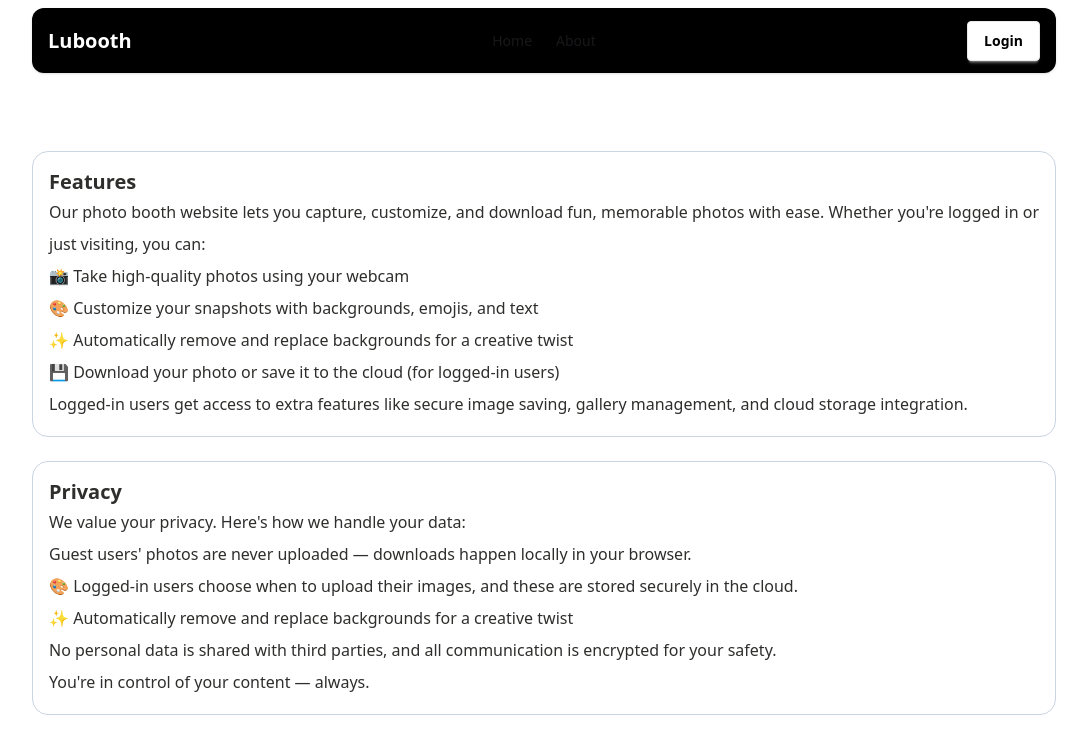
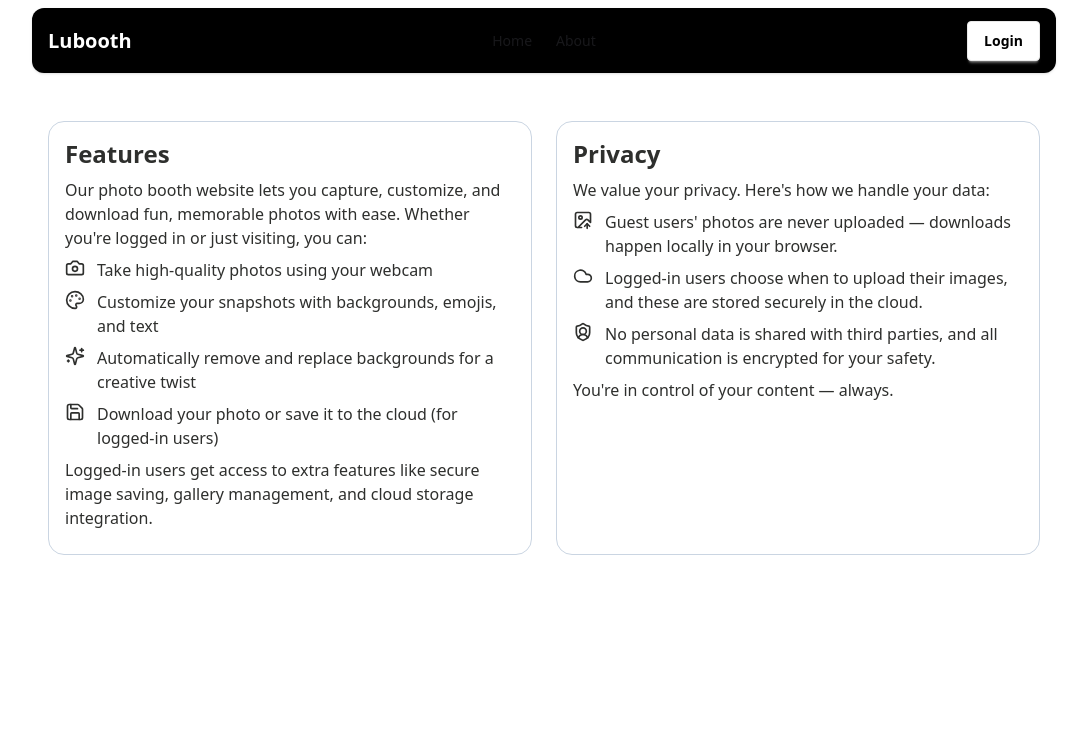
Before and after one commit to Timqtzy/TimBooth, a React (Vite) app in the folder timbooth/: page /about in a window 1280 px wide. Shown: the top 754 px of the page, without its empty margins (96-1183 px from the left). Built offline with nearby package versions, Linux system fonts and the light colour scheme.

Commit message:
fix about page

```diff
--- a/timbooth/src/pages/About.jsx
+++ b/timbooth/src/pages/About.jsx
@@ -1,5 +1,14 @@
 import React from "react";
 import Navbar from "../component/Navbar";
+import {
+  Camera,
+  Palette,
+  Sparkles,
+  Save,
+  ShieldUser,
+  Cloud,
+  ImageUp,
+} from "lucide-react";
 
 const About = () => {
   return (
@@ -10,50 +19,74 @@ const About = () => {
         </section>
       </div>
 
-      <div className="flex-grow flex flex-col justify-center items-center gap-6  text-justify sm:text-text-left leading-loose px-4">
-        <section className="text-[#2E2F2D] w-full max-w-screen-lg p-4 border border-slate-300 rounded-2xl">
-          <h3 className="font-bold text-xl">Features</h3>
-          <p>
+      <div className="grid grid-cols-1 md:grid-cols-2 gap-6 px-4 max-w-screen-lg mx-auto mb-14">
+        <section className="text-[#2E2F2D] w-full p-4 border border-slate-300 rounded-2xl h-full">
+          <h3 className="font-bold text-2xl">Features</h3>
+          <p className="py-2">
             Our photo booth website lets you capture, customize, and download
             fun, memorable photos with ease. Whether you're logged in or just
             visiting, you can:
           </p>
-          <p className="font-medium">
-            📸 Take high-quality photos using your webcam
+          <div className="flex flex-col gap-2">
+            <p className="font-medium flex gap-2">
+              <span className="flex-shrink-0 w-6">
+                <Camera className="w-5 h-5" />
+              </span>{" "}
+              Take high-quality photos using your webcam
             </p>
-          <p className="font-medium">
-            🎨 Customize your snapshots with backgrounds, emojis, and text
+            <p className="font-medium flex gap-2">
+              <span className="flex-shrink-0 w-6">
+                <Palette className="w-5 h-5" />
+              </span>{" "}
+              Customize your snapshots with backgrounds, emojis, and text
             </p>
-          <p className="font-medium">
-            ✨ Automatically remove and replace backgrounds for a creative twist
+            <p className="font-medium flex gap-2">
+              <span className="flex-shrink-0 w-6">
+                <Sparkles className="w-5 h-5" />
+              </span>{" "}
+              Automatically remove and replace backgrounds for a creative twist
             </p>
-          <p className="font-medium">
-            💾 Download your photo or save it to the cloud (for logged-in users)
+            <p className="font-medium flex gap-2">
+              <span className="flex-shrink-0 w-6">
+                <Save className="w-5 h-5" />
+              </span>{" "}
+              Download your photo or save it to the cloud (for logged-in users)
             </p>
-          <p>
+          </div>
+          <p className="py-2">
             Logged-in users get access to extra features like secure image
             saving, gallery management, and cloud storage integration.
           </p>
         </section>
-        <section className="text-[#2E2F2D] w-full max-w-screen-lg p-4 border border-slate-300 rounded-2xl mb-14">
-          <h3 className="font-semibold text-xl">Privacy</h3>
-          <p>We value your privacy. Here's how we handle your data:</p>
-          <p>
-            Guest users' photos are never uploaded — downloads happen locally in
-            your browser.
+        <section className="text-[#2E2F2D] w-full p-4 border border-slate-300 rounded-2xl h-full">
+          <h3 className="font-semibold text-2xl">Privacy</h3>
+          <p className="py-2">
+            We value your privacy. Here's how we handle your data:
           </p>
-          <p className="font-medium">
-            🎨 Logged-in users choose when to upload their images, and these are
+          <div className="flex flex-col gap-2">
+            <p className="font-medium flex gap-2">
+              <span className="flex-shrink-0 w-6">
+                <ImageUp className="w-5 h-5" />
+              </span>{" "}
+              Guest users' photos are never uploaded — downloads happen locally
+              in your browser.
+            </p>
+            <p className="font-medium flex gap-2">
+              <span className="flex-shrink-0 w-6">
+                <Cloud className="w-5 h-5" />
+              </span>{" "}
+              Logged-in users choose when to upload their images, and these are
               stored securely in the cloud.
             </p>
-          <p className="font-medium">
-            ✨ Automatically remove and replace backgrounds for a creative twist
+            <p className="font-medium flex gap-2">
+              <span className="flex-shrink-0 w-6">
+                <ShieldUser className="w-5 h-5" />
+              </span>{" "}
+              No personal data is shared with third parties, and all
+              communication is encrypted for your safety.
             </p>
-          <p>
-            No personal data is shared with third parties, and all communication
-            is encrypted for your safety.{" "}
-          </p>
-          <p>You're in control of your content — always.</p>
+          </div>
+          <p className="py-2"> You're in control of your content — always.</p>
         </section>
       </div>
     </div>
```
Lines whose indentation alone changed are shown as unchanged.
